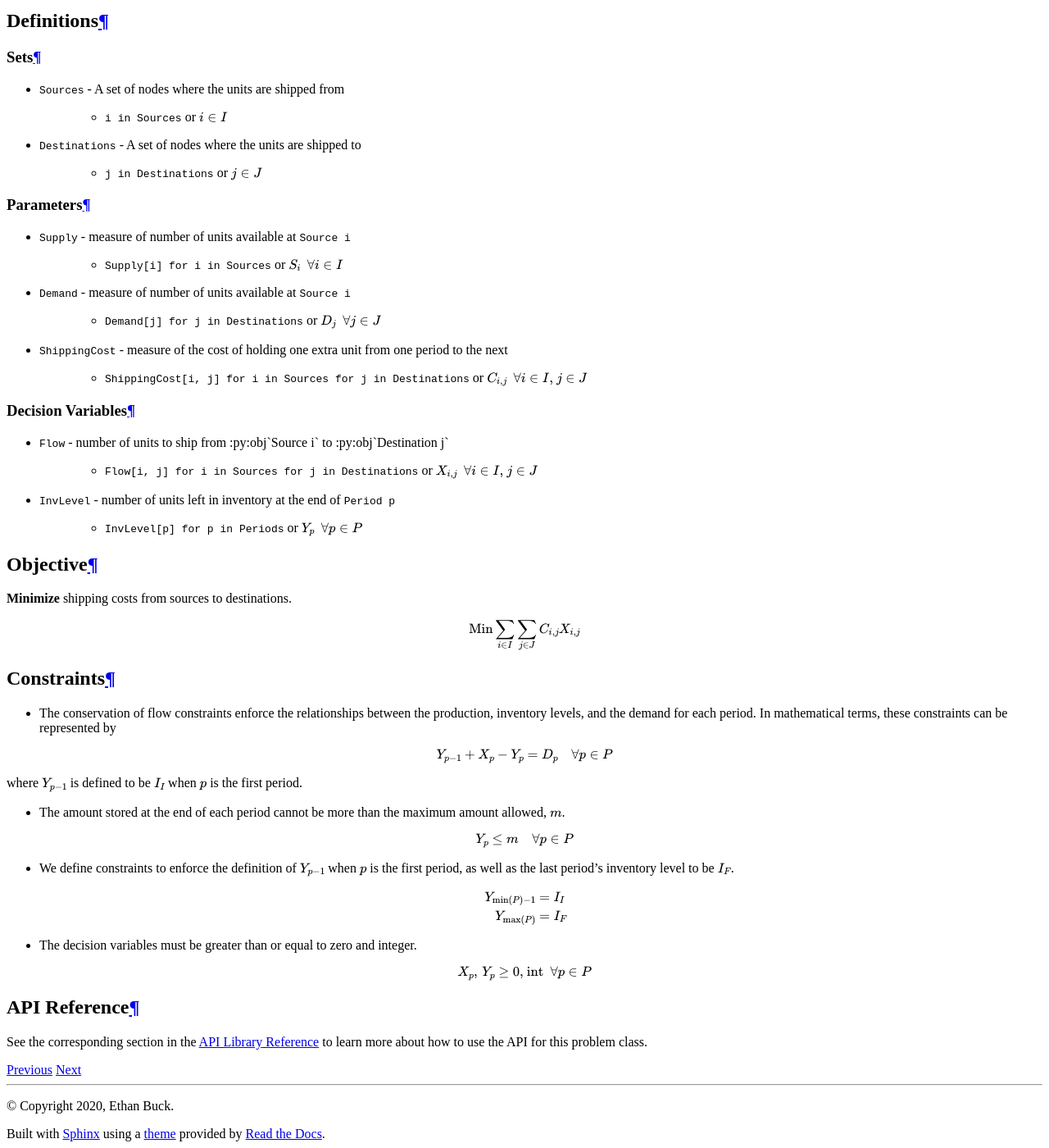
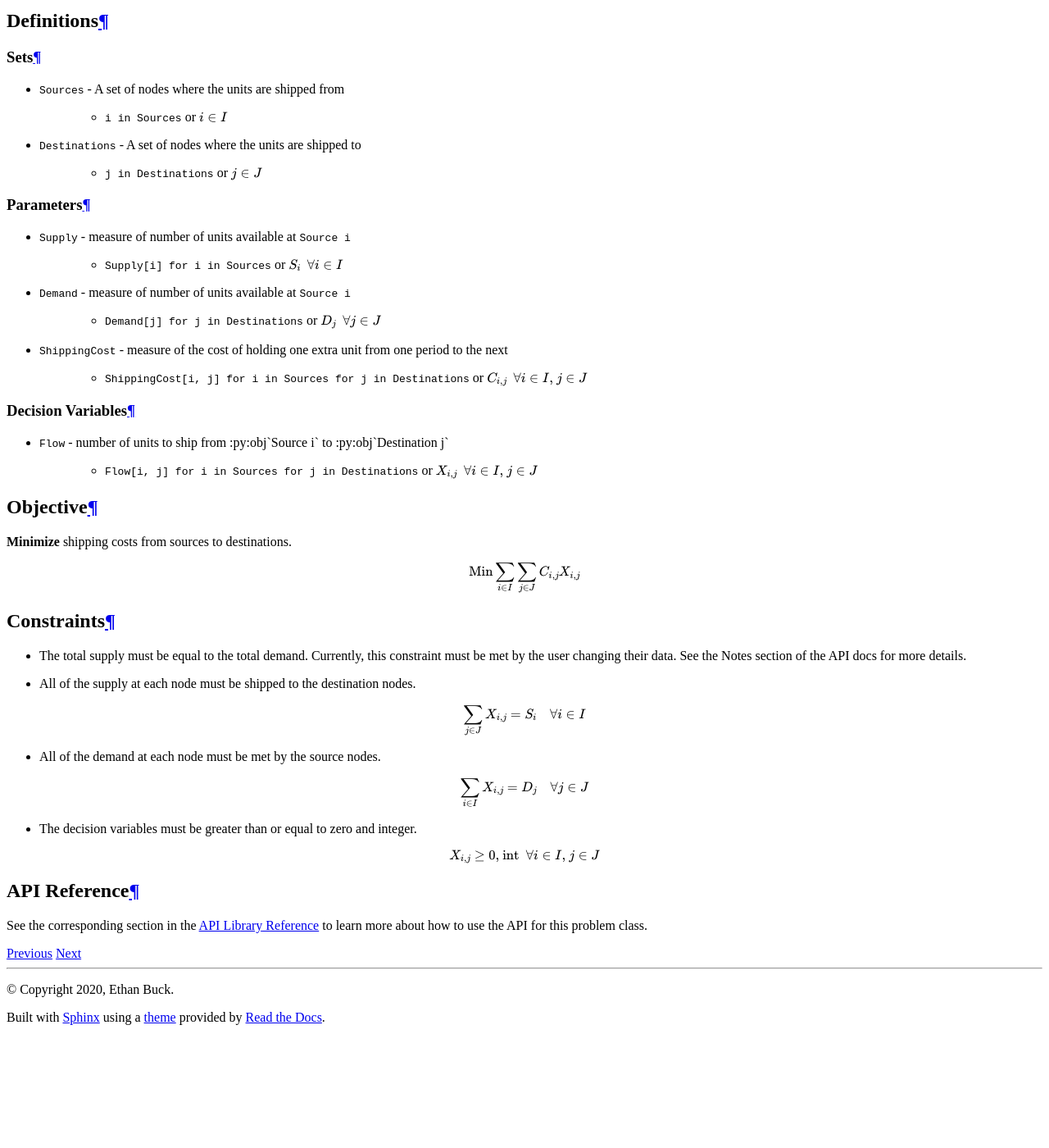
Before and after one commit to egbuck/ormm, a Sphinx documentation site: the page built from docs/source/problem_desc/transportation.rst, in a window 1280 px wide and 1400 px high, scrolled down 662 px. Shown: the whole window at 82% size. Built offline with Sphinx 7.4.7 and the Read the Docs theme 2.0.0, drawn with Linux system fonts in a browser that asks for light colours; after the commit the page ends 1920 px from its top, so only the background shows below that.

Commit message:
Added constraints to documentation

```diff
--- a/docs/source/problem_desc/transportation.rst
+++ b/docs/source/problem_desc/transportation.rst
@@ -51,12 +51,6 @@ Decision Variables
    - :py:obj:`Flow[i, j] for i in Sources for j in Destinations`
      or :math:`X_{i,j} \enspace \forall i \in I\text{, }j \in J`
 
-- :py:obj:`InvLevel` - number of units left in inventory
-  at the end of :py:obj:`Period p`
-
-   - :py:obj:`InvLevel[p] for p in Periods` or
-     :math:`Y_{p} \enspace \forall p \in P`
-
 Objective
 ---------
 **Minimize** shipping costs from sources to destinations.
@@ -67,38 +61,27 @@ Objective
 
 Constraints
 -----------
-- The conservation of flow constraints enforce the relationships between the
-  production, inventory levels, and the demand for each period.
-  In mathematical terms, these constraints can be represented by
+- The total supply must be equal to the total demand.  Currently, this constraint
+  must be met by the user changing their data.  See the Notes section of the API
+  docs for more details.
+
+- All of the supply at each node must be shipped to the destination nodes.
 
 .. math::
 
-   Y_{p-1} + X_p - Y_{p} = D_p
-      \quad \forall p \in P
+   \sum_{j \in J}X_{i,j} = S_i \quad \forall i \in I
 
-where :math:`Y_{p-1}` is defined to be :math:`I_I` when :math:`p` is the first period.
-
-- The amount stored at the end of each period cannot be more than the maximum
-  amount allowed, :math:`m`.
+- All of the demand at each node must be met by the source nodes.
 
 .. math::
 
-   Y_p \leq m \quad \forall p \in P
-
-- We define constraints to enforce the definition of :math:`Y_{p-1}` when :math:`p`
-  is the first period, as well as the last period's inventory level to be :math:`I_F`.
-
-.. math::
-
-   Y_{\min(P)-1} &= I_I
-
-   Y_{\max(P)} &= I_F
+   \sum_{i \in I}X_{i,j} = D_j \quad \forall j \in J
 
 - The decision variables must be greater than or equal to zero and integer.
 
 .. math::
 
-    X_p, \, Y_p \geq 0\text{, int} \enspace \forall p \in P
+    X_{i,j} \geq 0\text{, int} \enspace \forall i \in I\text{, }j \in J
 
 API Reference
 -------------
```
